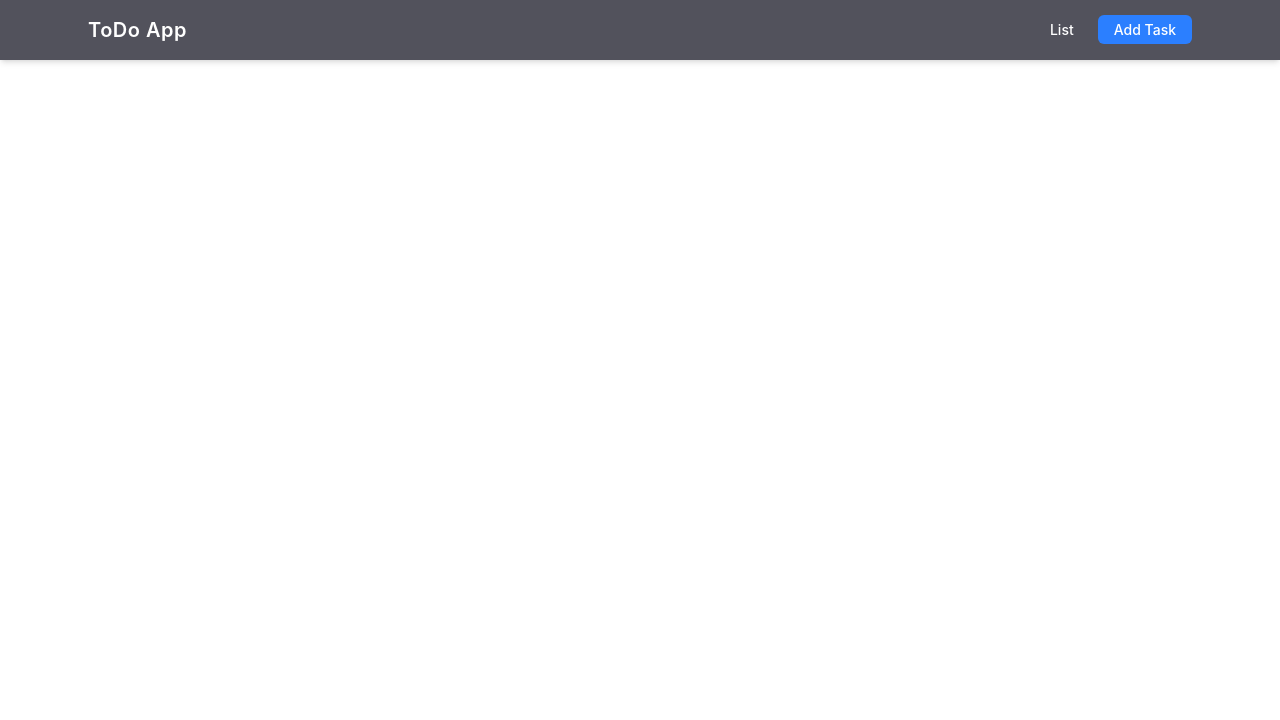
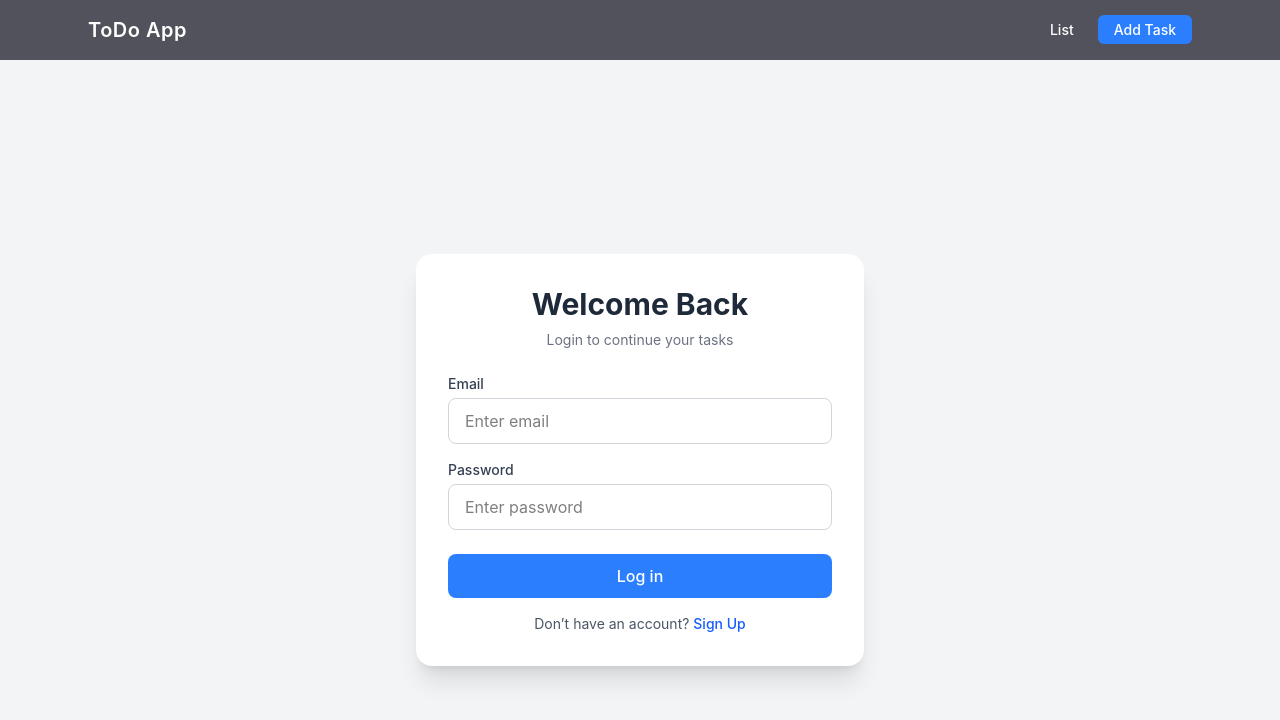
Before and after one commit to talha125-git/Todo-app, a React app in the folder frontend/: page /login in a window 1280 px wide. Shown: the top 720 px of the page. Built offline with nearby package versions, Linux system fonts and the light colour scheme; the HTML template or start-up script is replaced by a standard one.

Commit message:
Make UI for Login & Signup

```diff
--- a/frontend/src/App.jsx
+++ b/frontend/src/App.jsx
@@ -5,6 +5,8 @@ import { Route, Routes } from 'react-router-dom'
 import AddTask from './componants/AddTask'
 import List from './componants/List'
 import UpdateTask from './componants/UpdateTask'
+import SignUp from './componants/SignUp'
+import Login from './componants/Login'
 
 function App() {
   return (
@@ -14,6 +16,8 @@ function App() {
       <Route path='/' element={<List/>} />
       <Route path='/add' element={<AddTask/>} />
       <Route path='/update/:id' element={<UpdateTask/>} />
+      <Route path='/signup' element={<SignUp/>} />
+      <Route path='/login' element={<Login/>} />
     </Routes>
     </>
   )
--- /dev/null
+++ b/frontend/src/componants/Login.jsx
@@ -0,0 +1,74 @@
+import React, { useState } from 'react'
+import { Link } from 'react-router-dom'
+
+const Login = () => {
+
+    const [userData,setUserData]=useState()
+
+  return (
+    <div className="min-h-screen flex items-center justify-center bg-gray-100 px-4">
+
+      <div className="bg-white shadow-xl rounded-2xl w-full max-w-md p-8">
+
+        <h1 className="text-3xl font-bold text-center text-gray-800 mb-2">
+          Welcome Back
+        </h1>
+
+        <p className="text-center text-gray-500 mb-6 text-sm">
+          Login to continue your tasks
+        </p>
+
+        <div className="flex flex-col gap-4">
+
+          <div>
+            <label className="block text-sm font-medium text-gray-700 mb-1">
+              Email
+            </label>
+            <input
+              onChange={(event)=>setUserData({...userData,email:event.target.value})}
+              type="text"
+              name="email"
+              placeholder="Enter email"
+              className="w-full border border-gray-300 rounded-lg px-4 py-2.5 focus:outline-none focus:ring-2 focus:ring-blue-500 transition"
+            />
+          </div>
+
+          <div>
+            <label className="block text-sm font-medium text-gray-700 mb-1">
+              Password
+            </label>
+            <input
+              onChange={(event)=>setUserData({...userData,password:event.target.value})}
+              type="text"
+              name="password"
+              placeholder="Enter password"
+              className="w-full border border-gray-300 rounded-lg px-4 py-2.5 focus:outline-none focus:ring-2 focus:ring-blue-500 transition"
+            />
+          </div>
+
+          <button
+            onClick={()=>console.log(userData)}
+            className="mt-2 bg-blue-500 hover:bg-blue-600 text-white py-2.5 rounded-lg font-medium transition duration-200 cursor-pointer"
+          >
+            Log in
+          </button>
+
+          <p className="text-center text-sm text-gray-600">
+            Don’t have an account?{" "}
+            <Link
+              to='/signup'
+              className="text-blue-600 hover:underline font-medium"
+            >
+              Sign Up
+            </Link>
+          </p>
+
+        </div>
+
+      </div>
+
+    </div>
+  )
+}
+
+export default Login
--- /dev/null
+++ b/frontend/src/componants/SignUp.jsx
@@ -0,0 +1,82 @@
+import React, { useState } from 'react'
+import { Link } from 'react-router-dom'
+
+const SignUp = () => {
+
+    const [userData, setUserData] = useState()
+
+    return (
+        <div className="min-h-screen flex items-center justify-center bg-gray-100 px-4">
+
+            <div className="bg-white shadow-xl rounded-2xl w-full max-w-md p-8">
+
+                <h1 className="text-2xl font-bold text-center text-gray-800 mb-6">
+                    Create Account
+                </h1>
+
+                <div className="flex flex-col gap-4">
+
+                    <div>
+                        <label className="block text-sm font-medium text-gray-700 mb-1">
+                            Name
+                        </label>
+                        <input
+                            onChange={(event) => setUserData({ ...userData, name: event.target.value })}
+                            type="text"
+                            name="name"
+                            placeholder="Enter username"
+                            className="w-full border border-gray-300 rounded-lg px-4 py-2.5 focus:outline-none focus:ring-2 focus:ring-blue-500 transition"
+                        />
+                    </div>
+
+                    <div>
+                        <label className="block text-sm font-medium text-gray-700 mb-1">
+                            Email
+                        </label>
+                        <input
+                            onChange={(event) => setUserData({ ...userData, email: event.target.value })}
+                            type="text"
+                            name="email"
+                            placeholder="Enter email"
+                            className="w-full border border-gray-300 rounded-lg px-4 py-2.5 focus:outline-none focus:ring-2 focus:ring-blue-500 transition"
+                        />
+                    </div>
+
+                    <div>
+                        <label className="block text-sm font-medium text-gray-700 mb-1">
+                            Password
+                        </label>
+                        <input
+                            onChange={(event) => setUserData({ ...userData, password: event.target.value })}
+                            type="text"
+                            name="password"
+                            placeholder="Enter password"
+                            className="w-full border border-gray-300 rounded-lg px-4 py-2.5 focus:outline-none focus:ring-2 focus:ring-blue-500 transition"
+                        />
+                    </div>
+
+                    <button
+                        onClick={() => console.log(userData)}
+                        className="mt-2 bg-blue-500 hover:bg-blue-600 text-white py-2.5 rounded-lg font-medium transition duration-200 cursor-pointer"
+                    >
+                        Sign Up
+                    </button>
+                    <p className="text-center text-sm text-gray-600">
+                        Already have an account?{" "}
+                        <Link
+                            to='/login'
+                            className="text-blue-600 hover:underline font-medium"
+                        >
+                            Log in
+                        </Link>
+                    </p>
+
+                </div>
+
+            </div>
+
+        </div>
+    )
+}
+
+export default SignUp
```
Also changed, not shown: 1 other file (tests, documents, lock files or other folders).
